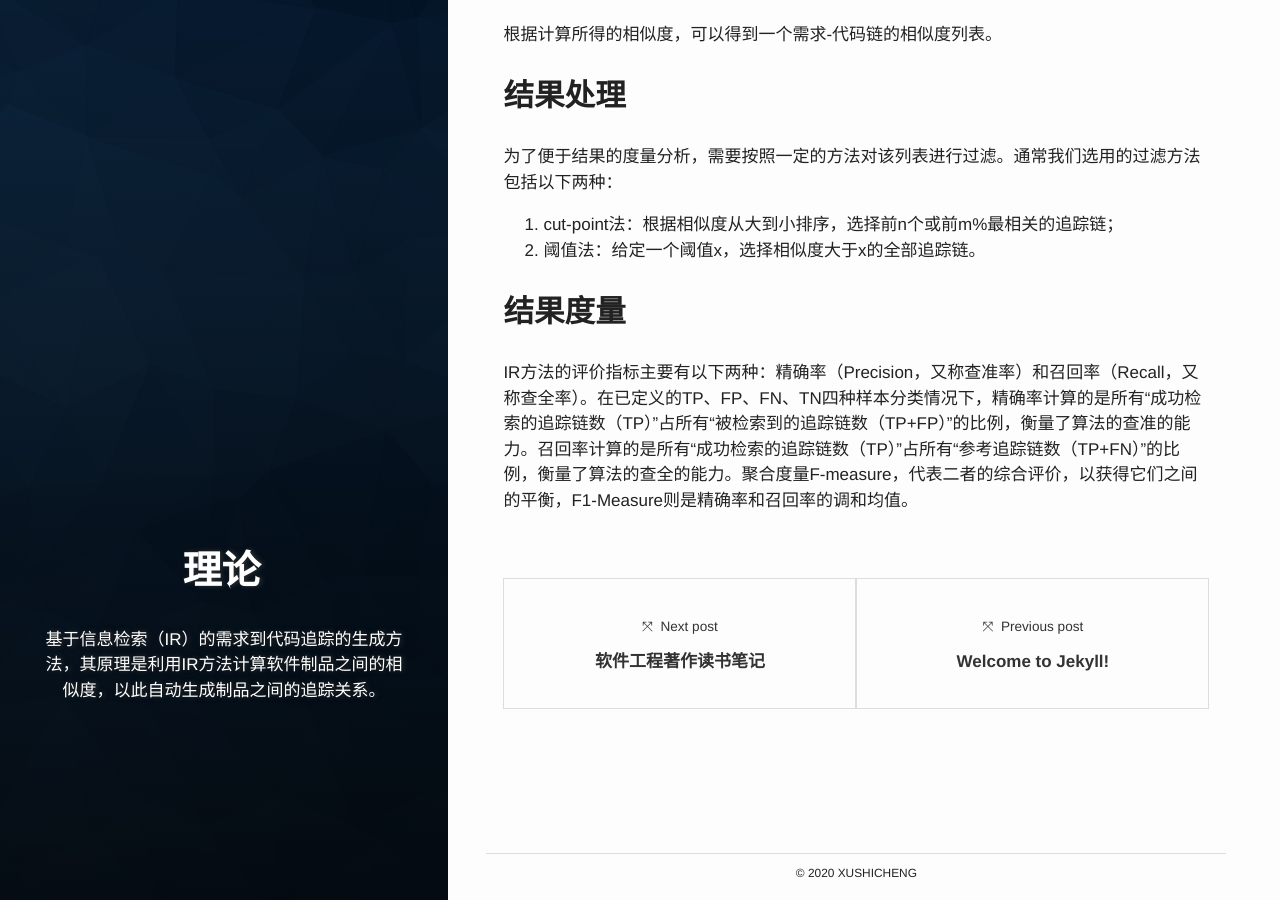
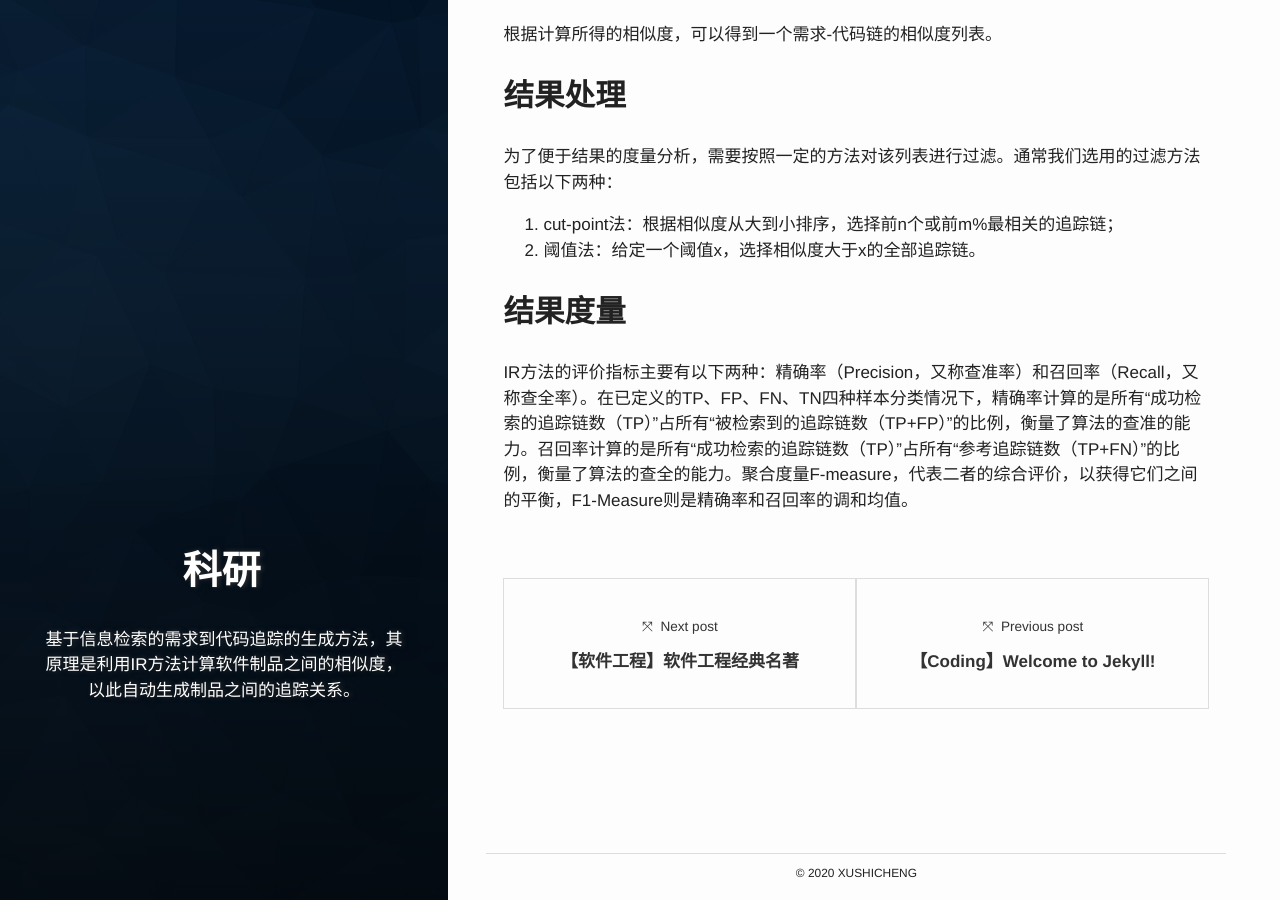
Before and after one commit to PetePro/PetePro.github.io, a Jekyll site: the page built from _posts/2019-08-01-Information-Retrieval.markdown, in a window 1280 px wide and 900 px high, scrolled down 2120 px. Built offline with Jekyll 4.4.1, drawn with Linux system fonts in a browser that asks for light colours; some web fonts are replaced; some of the changed text lies outside the part shown.

Commit message:
update categories

```diff
--- a/_posts/2019-07-31-welcome-to-jekyll.markdown
+++ b/_posts/2019-07-31-welcome-to-jekyll.markdown
@@ -1,11 +1,11 @@
 ---
 layout: post
-title:  "Welcome to Jekyll!"
+title:  "【Coding】Welcome to Jekyll! "
 crawlertitle: "Jekyll常用方法"
 summary: "Welcome to Jekyll!"
 date:   2019-07-31 10:00:00 +0800
 categories: posts
-tags: '理论'
+tags: '科研'
 author: xusc
 ---
 
--- a/_posts/2019-08-01-Information-Retrieval.markdown
+++ b/_posts/2019-08-01-Information-Retrieval.markdown
@@ -1,11 +1,11 @@
 ---
 layout: post
-title:  "基于信息检索的从需求到代码的追踪"
+title:  "【NLP】基于信息检索的从需求到代码的追踪"
 crawlertitle: "基于信息检索的从需求到代码的追踪"
-summary: "基于信息检索（IR）的需求到代码追踪的生成方法，其原理是利用IR方法计算软件制品之间的相似度，以此自动生成制品之间的追踪关系。"
+summary: "基于信息检索的需求到代码追踪的生成方法，其原理是利用IR方法计算软件制品之间的相似度，以此自动生成制品之间的追踪关系。"
 date:   2019-08-01 20:00:00 +0800
 categories: posts
-tags: '理论'
+tags: '科研'
 author: xusc
 ---
 
--- a/_posts/2019-09-22-Sotfware-Masterpieces.markdown
+++ b/_posts/2019-09-22-Sotfware-Masterpieces.markdown
@@ -1,6 +1,6 @@
 ---
 layout: post
-title:  "软件工程著作读书笔记"
+title:  "【软件工程】软件工程经典名著"
 crawlertitle: "编程，一个许多人痛苦挣扎的焦油坑以及一种乐趣和苦恼共存的创造性活动"
 summary: "软件工程著作整理"
 date:   2019-09-01 09:00:00 +0800
--- a/_posts/2019-09-30-OverwatchLeague.markdown
+++ b/_posts/2019-09-30-overwatch-league.markdown
@@ -1,7 +1,7 @@
 ---
 layout: post
-title:  "守望先锋联赛 OWL"
-crawlertitle: "“我受到了召唤，我必须回应”"
+title:  "【守望先锋】守望先锋联赛OWL"
+crawlertitle: "电竞历史上最辉煌的一章"
 summary: "守望先锋联赛纪录"
 date:   2019-09-30 05:30:00 +0800
 categories: posts
--- a/_posts/2020-01-25-dystopian-trilogy.markdown
+++ b/_posts/2020-01-25-dystopian-trilogy.markdown
@@ -1,8 +1,8 @@
 ---
 layout: post
-title:  "反乌托邦三部曲"
+title:  "【科幻作品】反乌托邦三部曲"
 crawlertitle: "失去了自由，人就不能成为完整意义上的人"
-summary: "反乌托邦作品读后感"
+summary: "反乌托邦三部曲简评"
 date:   2020-01-25 09:00:00 +0800
 categories: posts
 tags: '阅读'
```
